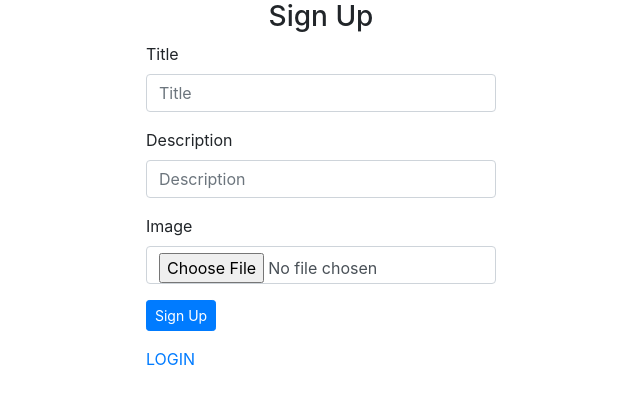
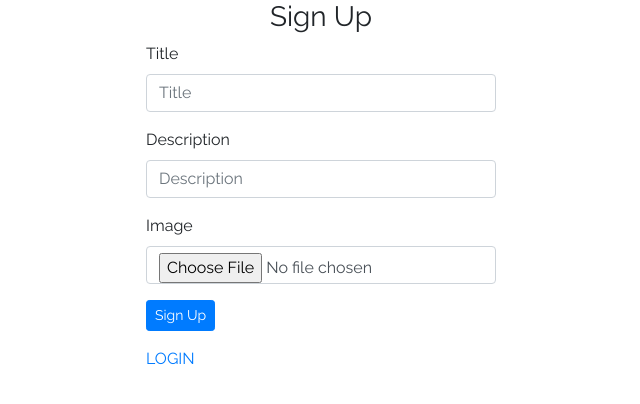
Before and after one commit to KevinJared/HoodWatch, a Django app: template hoodwatch/templates/registration/registration_form.html in a window 1280 px wide. Shown: the top 404 px of the page, without its empty margins (319-959 px from the left). Run offline with Django 3.2, Linux system fonts and the light colour scheme; the template is opened without the code that fills it: values that come from a table or form of the project are taken from there, others are empty; some libraries are stand-ins or nearby versions; some web fonts are replaced.

Commit message:
imports registration page

```diff
--- a/hoodwatch/templates/registration/registration_form.html
+++ b/hoodwatch/templates/registration/registration_form.html
@@ -1,6 +1,7 @@
-{%extends "registration/base.html"%} {% load bootstrap4 %}
+{%extends "registration/base.html"%}
+{% load bootstrap4 %}
 {% block content %}
-<div class="container">
+<div class="container" style="font-family: 'Raleway', sans-serif;">
   <div class="row">
     <!-- Empty div -->
     <div class="col-md-4"></div>
```
